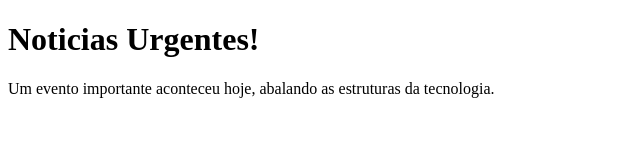
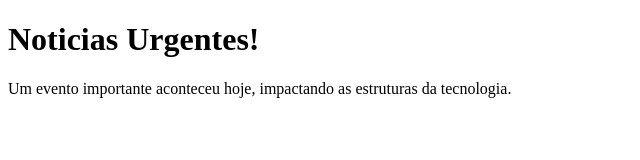
Before and after one commit to org-branching-hands-on/projeto-branching-hands-on, a plain HTML site: page index.html in a window 1280 px wide. Shown: the full height of the page, 0-640 px from the left. Drawn offline with Linux system fonts and the light colour scheme.

Commit message:
PBHO-10: corrige erro de digitação no artigo

```diff
--- a/index.html
+++ b/index.html
@@ -7,6 +7,6 @@
 </head>
 <body>
   <h1>Noticias Urgentes!</h1>
-  <p>Um evento importante aconteceu hoje, abalando as estruturas da tecnologia.</p>
+  <p>Um evento importante aconteceu hoje, impactando as estruturas da tecnologia.</p>
 </body>
 </html>
```
